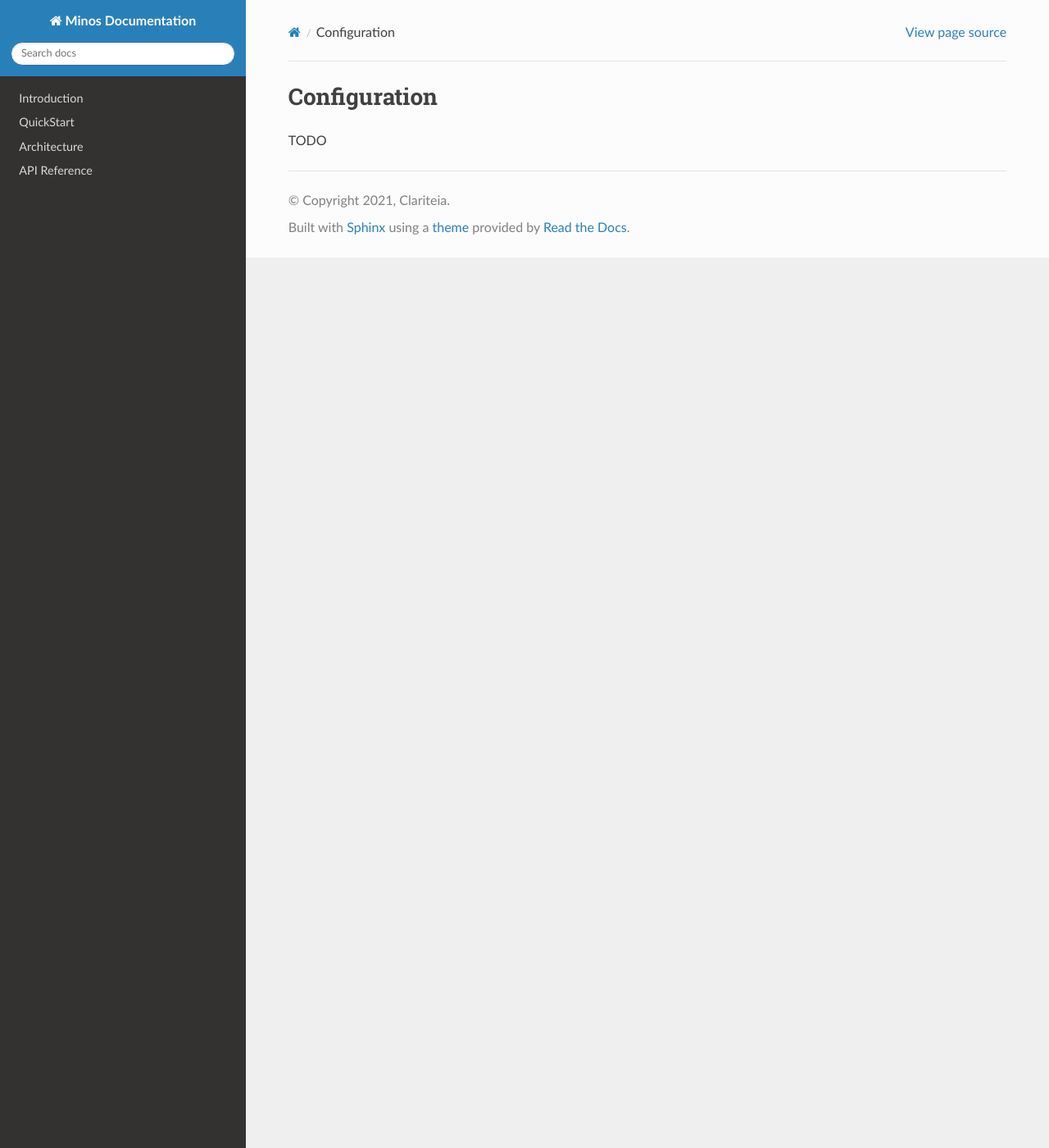
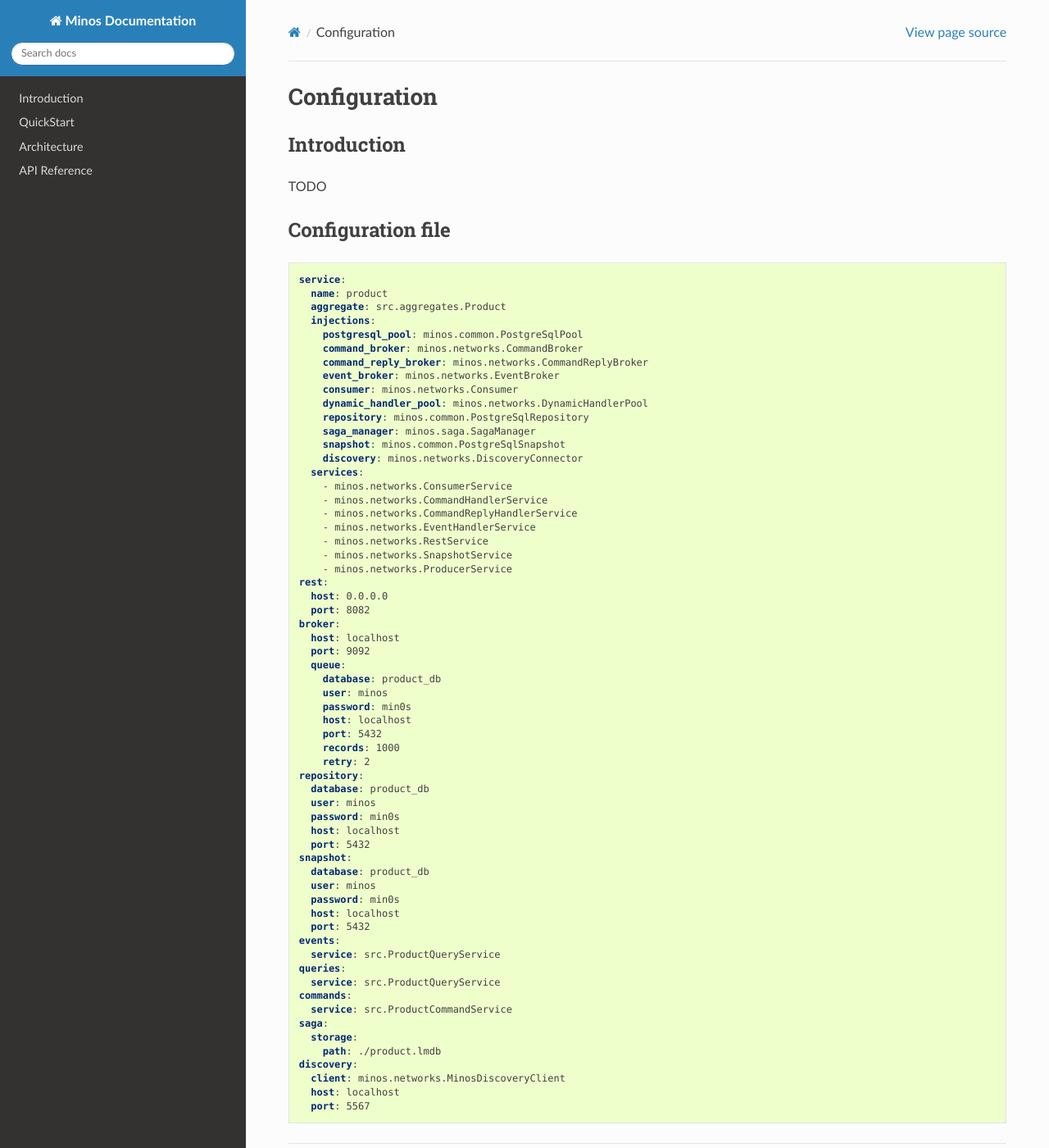
Before and after one commit to Clariteia/minos-documentation, a Sphinx documentation site: the page built from docs/quickstart/configuration.md, in a window 1280 px wide and 1400 px high. Shown: the whole window at 82% size. Built offline with Sphinx 7.4.7 and the Read the Docs theme 2.0.0, drawn with Linux system fonts in a browser that asks for light colours.

Commit message:
* Working on `Configuration` and `Deployment` sections from QuickStart.

````diff
--- a/docs/quickstart/configuration.md
+++ b/docs/quickstart/configuration.md
@@ -1,3 +1,71 @@
 # Configuration
 
+## Introduction
+
 TODO
+
+## Configuration file
+
+```yaml
+service:
+  name: product
+  aggregate: src.aggregates.Product
+  injections:
+    postgresql_pool: minos.common.PostgreSqlPool
+    command_broker: minos.networks.CommandBroker
+    command_reply_broker: minos.networks.CommandReplyBroker
+    event_broker: minos.networks.EventBroker
+    consumer: minos.networks.Consumer
+    dynamic_handler_pool: minos.networks.DynamicHandlerPool
+    repository: minos.common.PostgreSqlRepository
+    saga_manager: minos.saga.SagaManager
+    snapshot: minos.common.PostgreSqlSnapshot
+    discovery: minos.networks.DiscoveryConnector
+  services:
+    - minos.networks.ConsumerService
+    - minos.networks.CommandHandlerService
+    - minos.networks.CommandReplyHandlerService
+    - minos.networks.EventHandlerService
+    - minos.networks.RestService
+    - minos.networks.SnapshotService
+    - minos.networks.ProducerService
+rest:
+  host: 0.0.0.0
+  port: 8082
+broker:
+  host: localhost
+  port: 9092
+  queue:
+    database: product_db
+    user: minos
+    password: min0s
+    host: localhost
+    port: 5432
+    records: 1000
+    retry: 2
+repository:
+  database: product_db
+  user: minos
+  password: min0s
+  host: localhost
+  port: 5432
+snapshot:
+  database: product_db
+  user: minos
+  password: min0s
+  host: localhost
+  port: 5432
+events:
+  service: src.ProductQueryService
+queries:
+  service: src.ProductQueryService
+commands:
+  service: src.ProductCommandService
+saga:
+  storage:
+    path: ./product.lmdb
+discovery:
+  client: minos.networks.MinosDiscoveryClient
+  host: localhost
+  port: 5567
+```
````
Also changed, not shown: docs/quickstart/deployment.md (+61 -0 lines).
